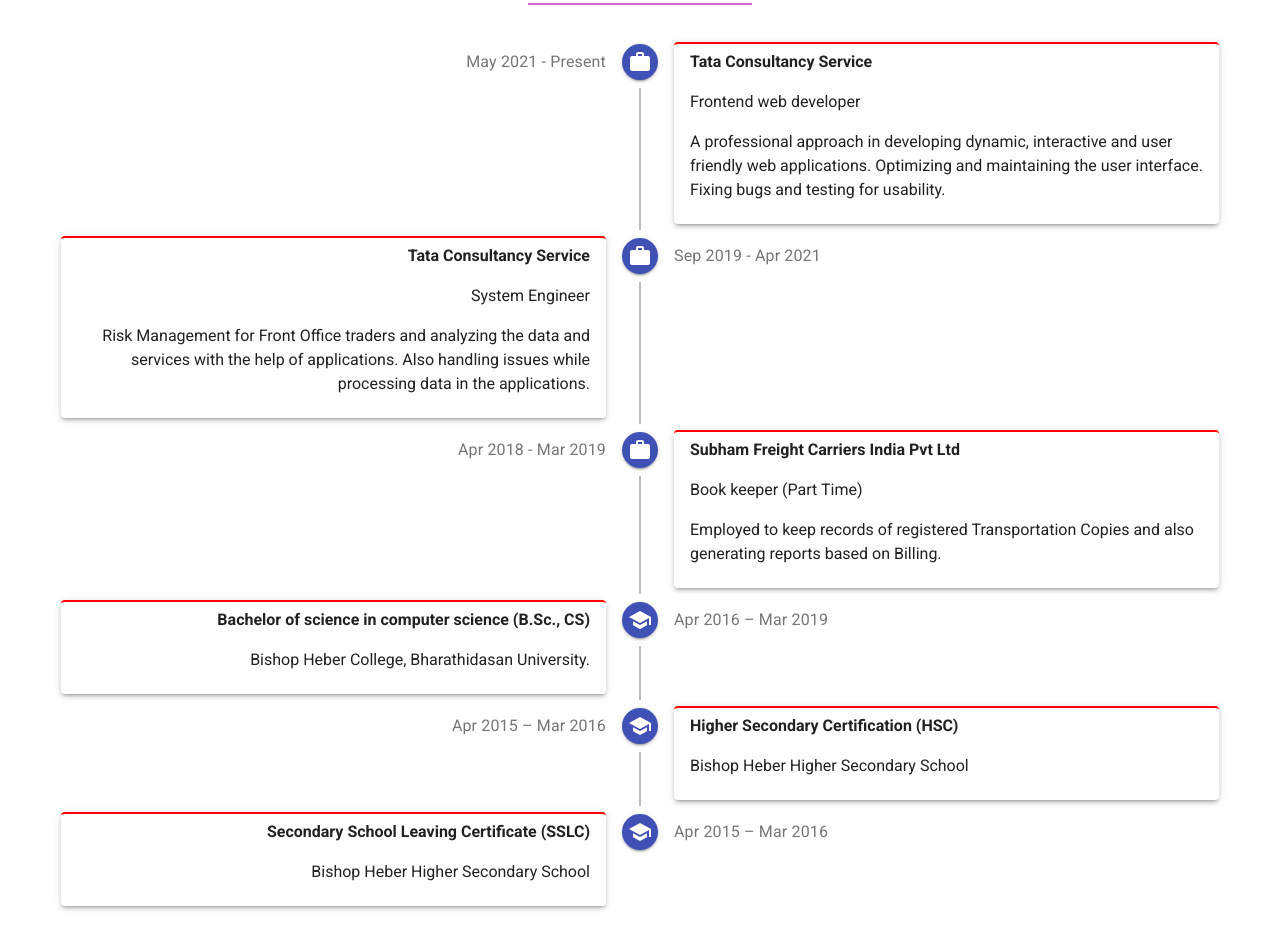
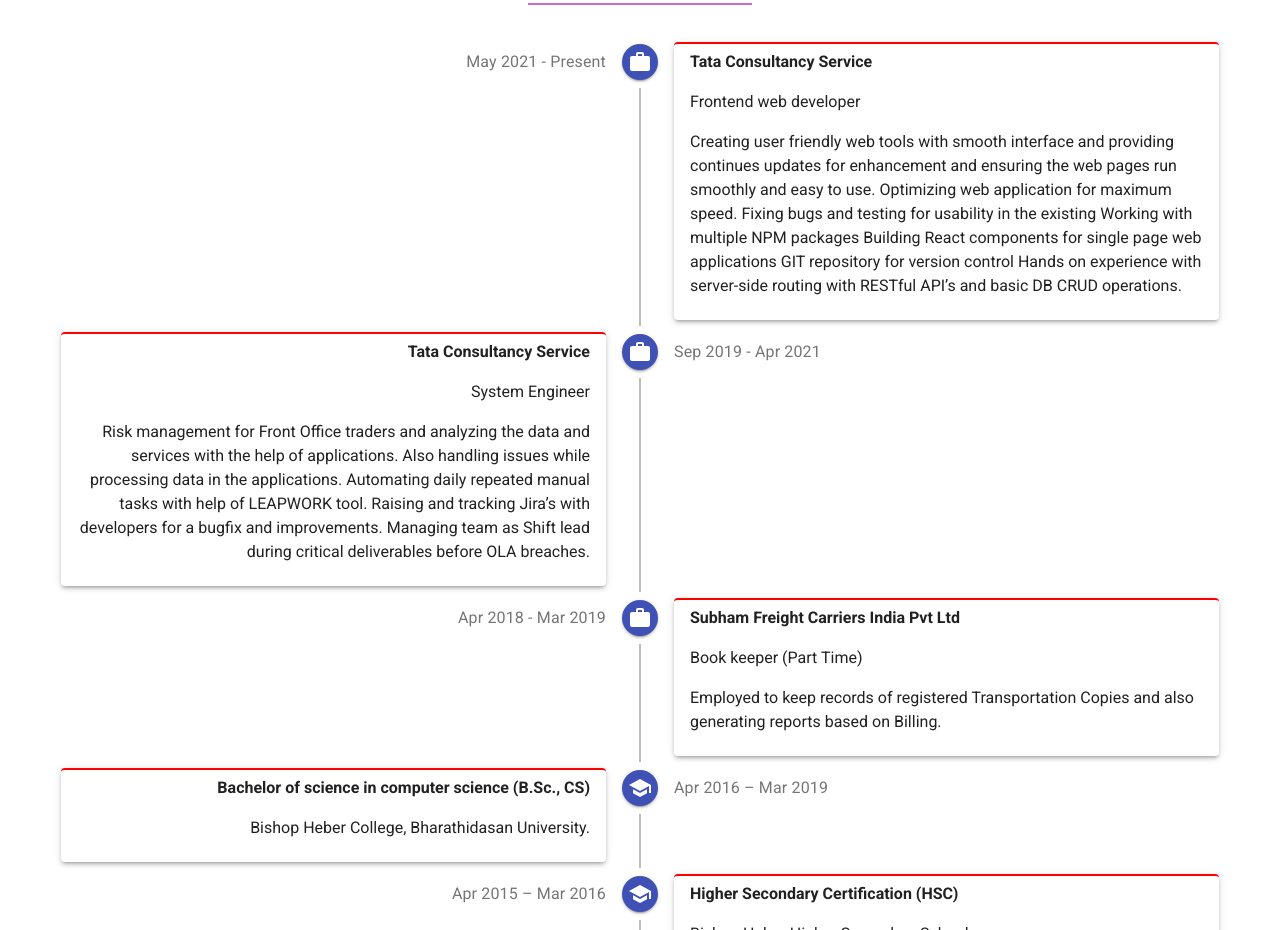
Before and after one commit to sathisk15/myportfolio, a React (Create React App) app: page / in a window 1280 px wide. Shown: the part 5140-6070 px from the top of the page. Built offline with nearby package versions, Linux system fonts and the light colour scheme; a web font is replaced by a local one.

Commit message:
Experience details updated

```diff
--- a/src/components/ExpEduTimeline/ExpEduTimeline.js
+++ b/src/components/ExpEduTimeline/ExpEduTimeline.js
@@ -20,7 +20,16 @@
     subHeading: "Frontend web developer",
     period: "May 2021 - Present",
     description:
-      "A professional approach in developing dynamic, interactive and user friendly web applications. Optimizing and maintaining the user interface. Fixing bugs and testing for usability.",
+      `Creating user friendly web tools with smooth interface and
+      providing continues updates for enhancement and
+      ensuring the web pages run smoothly and easy to use. Optimizing web application for maximum speed.
+      Fixing bugs and testing for usability in the existing
+      Working with multiple NPM packages
+      Building React components for single page web
+      applications
+      GIT repository for version control
+      Hands on experience with server-side routing with RESTful
+      API’s and basic DB CRUD operations.`,
     companyLink: "https://www.tcs.com/",
     icon: <WorkIcon />,
   },
@@ -29,7 +38,16 @@
     subHeading: "System Engineer",
     period: "Sep 2019 - Apr 2021",
     description:
-      "Risk Management for Front Office traders and analyzing the data and services with the help of applications. Also handling issues while processing data in the applications.",
+      `Risk management for Front Office traders and analyzing
+      the data and services with the help of applications. Also
+      handling issues while processing data in the applications.
+      Automating daily repeated manual tasks with help of
+      LEAPWORK tool.
+      Raising and tracking Jira’s with developers for a bugfix and
+      improvements.
+      Managing team as Shift lead during critical deliverables
+      before OLA breaches.
+      `,
     companyLink: "https://www.tcs.com/",
     icon: <WorkIcon />,
   },
```
